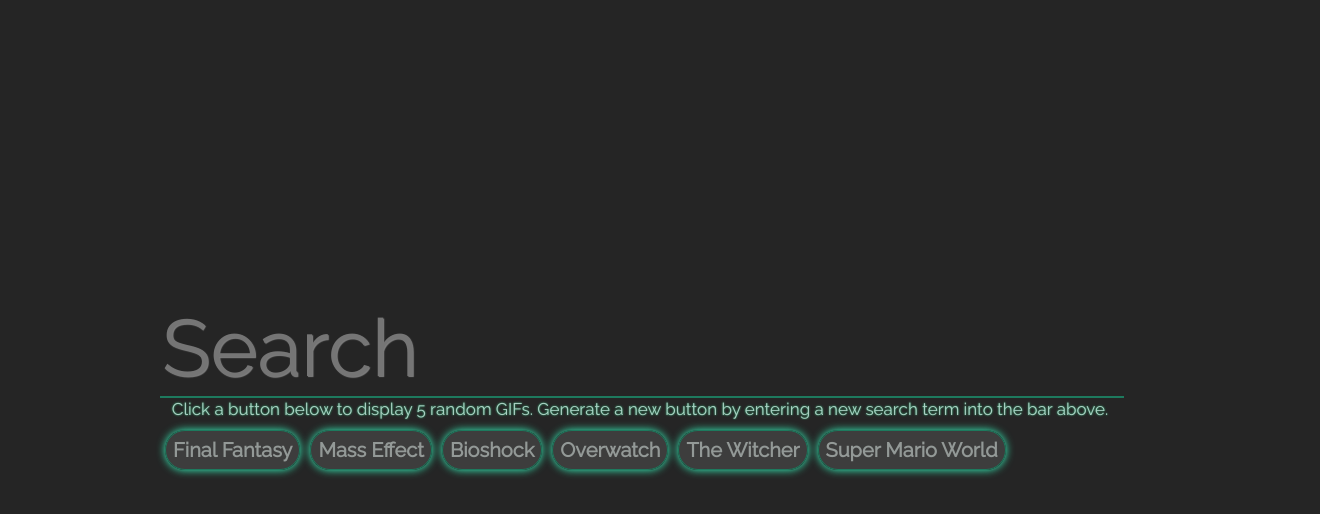
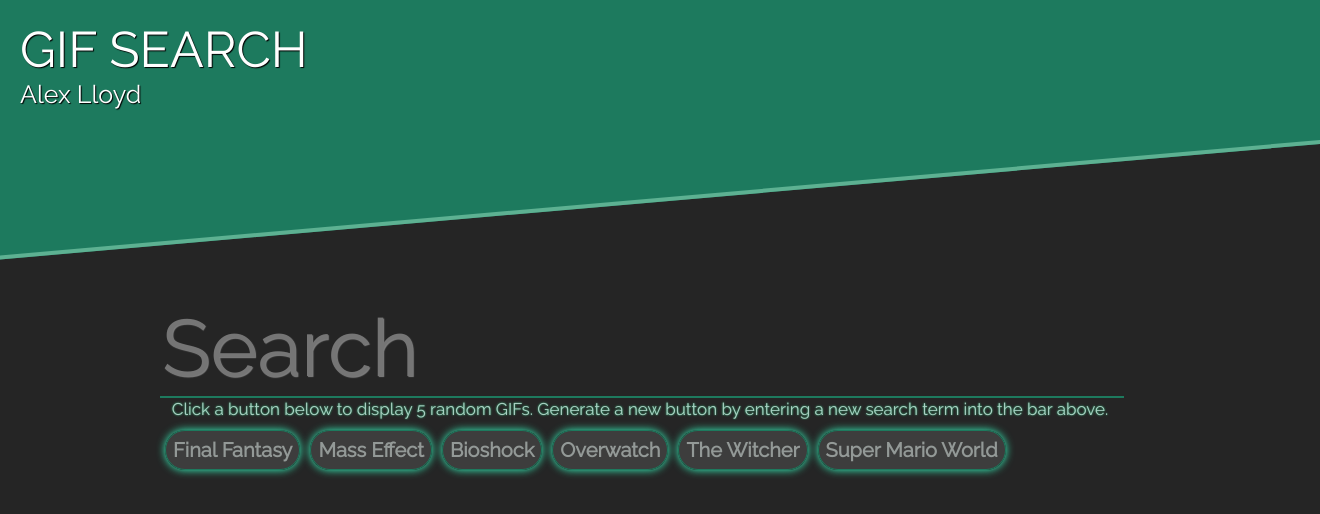
Before and after one commit to AlexLloyd89/Gif-API, a plain HTML site: page index.html in a window 1280 px wide. Shown: the whole page, 1320 px wide, since content can reach past the window. Drawn offline with nearby package versions, Linux system fonts and the light colour scheme.

Commit message:
Add files via upload

```diff
--- a/index.html
+++ b/index.html
@@ -13,6 +13,10 @@
     />
   </head>
   <body>
+    <header>
+      GIF SEARCH
+      <div class="subhead">Alex Lloyd</div>
+    </header>
     <div class="contain">
       <!-- Gifs go here -->
       <div class="gif-view"></div>
--- a/style.css
+++ b/style.css
@@ -1,6 +1,14 @@
+* {
+  margin: 0;
+}
+html {
+  margin: 0;
+}
 body {
   background: #252525;
+  margin: 0;
 }
+
 .gif-view {
   display: flex;
   width: 100%;
@@ -41,18 +49,44 @@ body {
   height: 200px;
 }
 
-.header {
+header {
+  position: relative;
   color: white;
-  font-size: 100px;
-  text-align: center;
+  background-color: #1d7a5e;
+  font-size: 50px;
+  text-shadow: 1px 1px 1px black;
+  font-family: "Raleway", sans-serif;
+  height: 100px;
+  width: 100%;
+  padding: 20px;
 }
 
+header:after {
+  position: absolute;
+  content: " ";
+  width: 100%;
+  height: 100%;
+  top: 0;
+  left: 0;
+  right: 0;
+  bottom: 0;
+  background: inherit;
+  transform-origin: top right;
+  transform: skewY(-5deg);
+  z-index: -1;
+  border-bottom: 4px solid #5db192;
+}
+.subhead {
+  font-size: 25px;
+  font-family: "Raleway", sans-serif;
+  text-shadow: 1px 1px 1px black;
+}
 input[type="submit"] {
   color: #accfc4;
   text-shadow: 0px 0px 2px #3dd08c;
   font-size: 17px;
   text-align: center;
-  background: #252525;
+  background-color: #25252500;
   outline: 0;
   margin: 0 auto;
   border: none;
@@ -69,7 +103,7 @@ input[type="text"] {
   border-right: none;
   border-top: none;
   border-bottom: 2px solid rgb(29, 122, 94);
-  background: #252525;
+  background: #25252500;
   color: #939997;
   width: 100%;
   text-shadow: 1px 1px 1px grey;
```
